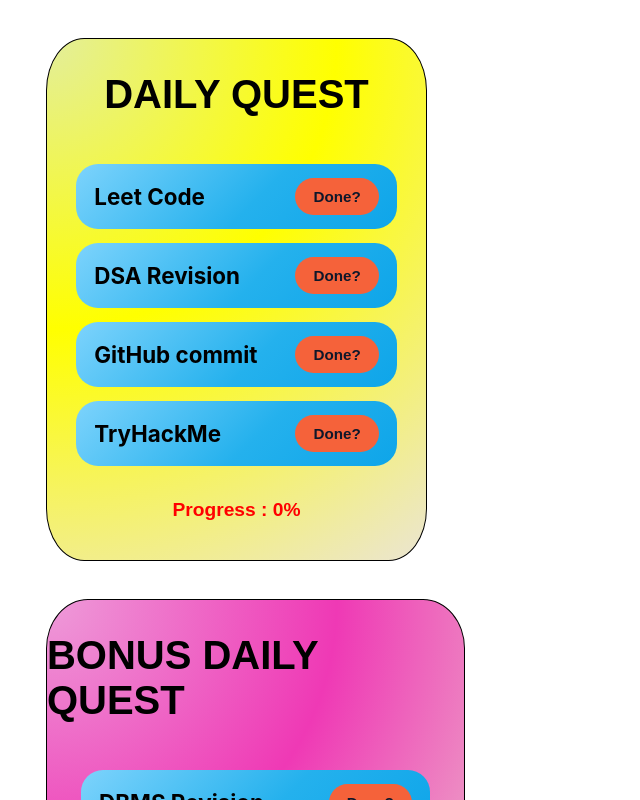
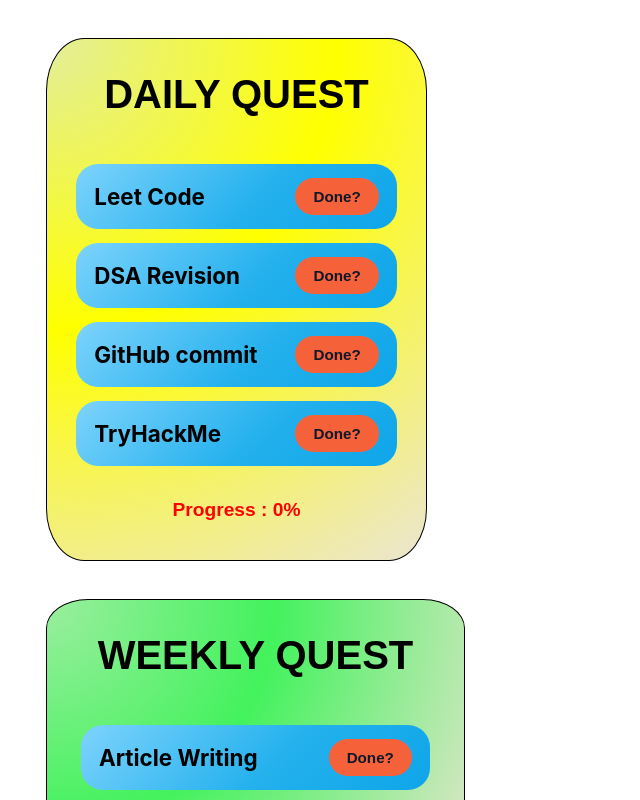
Before and after one commit to Arumparithi42/Solo-Leveling, a React (Vite) app: page / in a window 1280 px wide. Shown: the top 800 px of the page, without its empty margins (0-640 px from the left). Built offline with nearby package versions, Linux system fonts and the light colour scheme.

Commit message:
Shared progress of Daily Quest to Bonus Quest to display

```diff
--- a/src/App.jsx
+++ b/src/App.jsx
@@ -1,14 +1,16 @@
+import { useState } from "react";
+
 import "./App.css";
 import DailyQuest from "./DailyQuest"
 import BonusDailyQuest from "./BonusDailyQuest";
 import WeeklyQuest from "./WeeklyQuest"
 import Practice from "./Practices";
 function App() {
-
+  const [progress, setProgress] = useState(0);
   return (
    <>
-   <DailyQuest></DailyQuest>
-   <BonusDailyQuest></BonusDailyQuest>
+   <DailyQuest progress = {progress} setProgress = {setProgress} ></DailyQuest>
+   { progress == 100 && <BonusDailyQuest></BonusDailyQuest>}
    {/* <Practice></Practice> */}
     <WeeklyQuest></WeeklyQuest>
    </>
--- a/src/BonusDailyQuest.jsx
+++ b/src/BonusDailyQuest.jsx
@@ -1,5 +1,6 @@
 import TodoTemplate from "./TodoTemplate";
 function BonusDailyQuest(){
+    alert("You have Unlocked 'Bonus Daily Quest' by completing Daily Quest");
     return(
         <div className = "bonusDailyQuest">
             <h2>BONUS DAILY QUEST</h2>
--- a/src/DailyQuest.jsx
+++ b/src/DailyQuest.jsx
@@ -1,10 +1,9 @@
 import { useState } from "react";
 import { useEffect } from "react";
 import TodoTemplate from "./TodoTemplate";
-function DailyQuest(){
+function DailyQuest({progress, setProgress}){
 
     const [taskCompleted, setTaskCompleted] = useState(0);
-    const [progress, setProgress] = useState(0);
 
     let msgs = [{msg : "Leet Code", id : 1, done : false},
                 {msg : "DSA Revision", id : 2, done : false},
```
